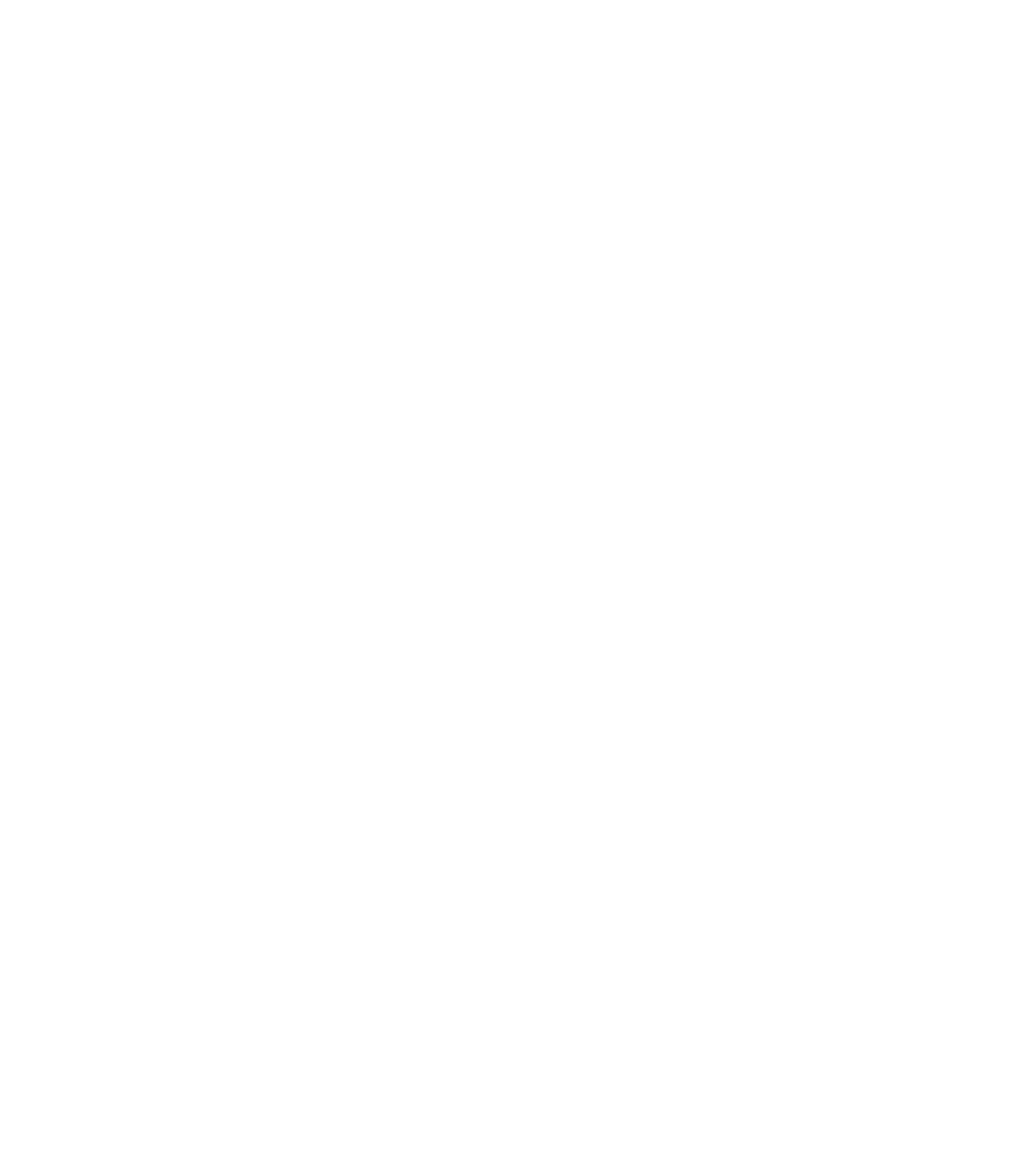
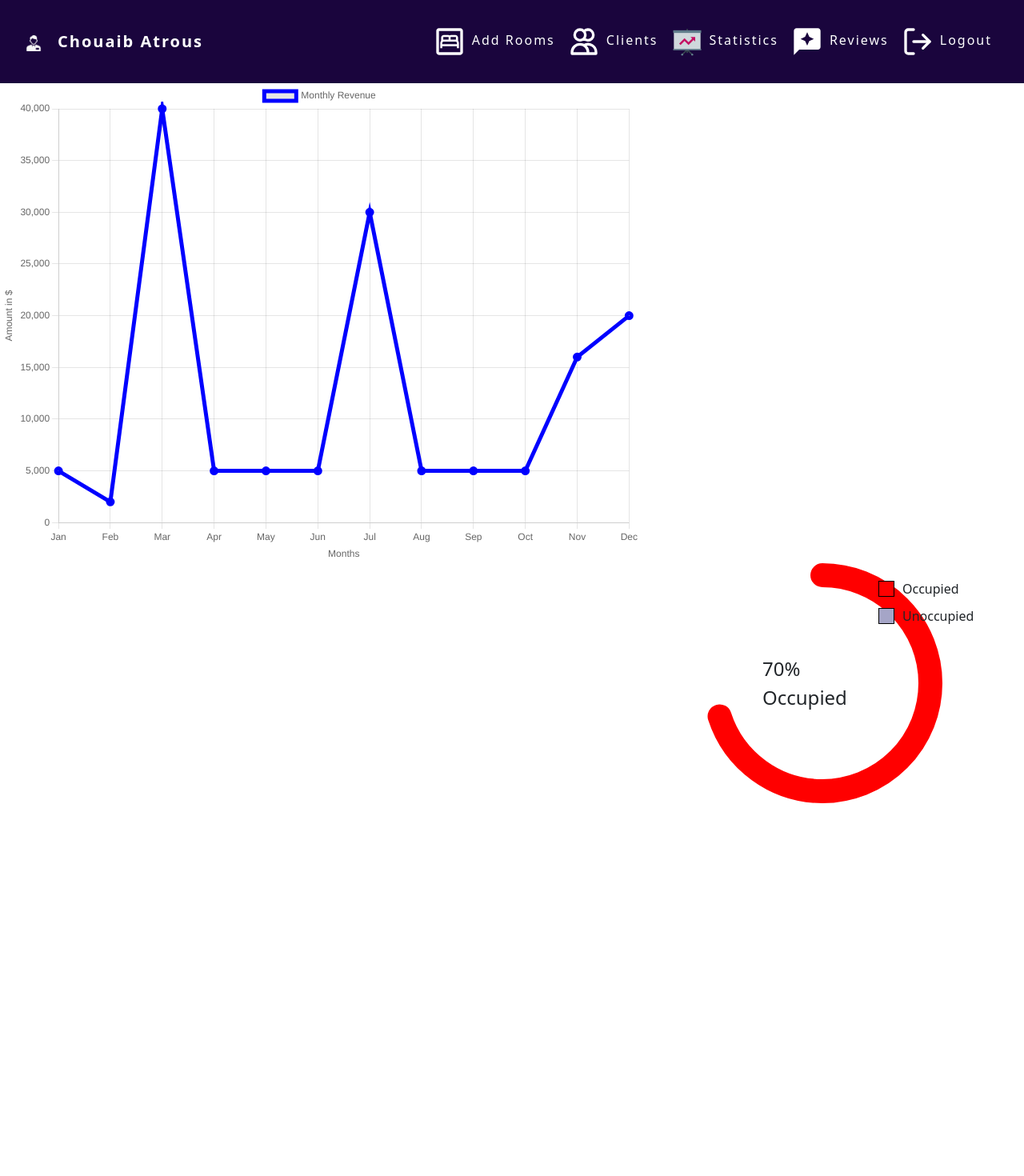
Before and after one commit to ValentynGenkin/Graduation_project_hotel_app, a React app in the folder client/: page /Statistics in a window 1280 px wide. Before the commit this address had no page. Shown: the top 1470 px of the page at 80% size. Before the commit the page ends 800 px from the top, so only its background shows below. Built offline with nearby package versions, Linux system fonts and the light colour scheme.

Commit message:
fixing the issue and adding statisticfile

```diff
--- a/client/package.json
+++ b/client/package.json
@@ -57,6 +57,7 @@
     "@react-icons/all-files": "^4.1.0",
     "all": "^0.0.0",
     "bootstrap": "^5.3.2",
+    "chart.js": "^4.4.0",
     "dependency": "^0.0.1",
     "font-awesome": "^4.7.0",
     "prop-types": "^15.7.2",
@@ -64,6 +65,8 @@
     "react-alice-carousel": "^2.8.0",
     "react-bootstrap": "^2.9.1",
     "react-calendar": "^4.6.1",
+    "react-chartjs-2": "^5.2.0",
+    "react-circular-progressbar": "^2.1.0",
     "react-dom": "^17.0.2",
     "react-icon": "^1.0.0",
     "react-icons": "^4.11.0",
--- a/client/src/App.jsx
+++ b/client/src/App.jsx
@@ -9,6 +9,7 @@ import Login from "./pages/Admin/Component/Login";
 import ClientRegistrationForm from "./pages/RegistrationForm/ClientRegistrationForm";
 import ExistAccountInfo from "./pages/Account/ExistAccountInfo";
 import ClientBookings from "./pages/Bookings/ClientBookings";
+import Statistics from "./pages/Admin/pages/Statistics";
 
 const App = () => {
   return (
@@ -24,6 +25,7 @@ const App = () => {
         <Route path="clients" element={<Clients />} />
         <Route path="AddRooms" element={<AddRooms />} />
         <Route path="Login" element={<Login />} />
+        <Route path="/Statistics" element={<Statistics />} />
       </Routes>
     </>
   );
--- /dev/null
+++ b/client/src/pages/Admin/CSS/Circle.css
@@ -0,0 +1,50 @@
+.container {
+  display: flex;
+  justify-content: flex-end;
+  align-items: flex-start;
+  height: 100vh;
+  margin-bottom: 50px;
+}
+
+.circle-container {
+  position: relative;
+  width: 300px;
+  height: 300px;
+  margin-right: 20px;
+}
+
+.legend-container {
+  position: absolute;
+  top: 20px;
+  left: 220px;
+}
+
+.legend {
+  display: flex;
+  align-items: center;
+  margin-bottom: 10px;
+}
+
+.legend-box {
+  width: 20px;
+  height: 20px;
+  border: 1px solid #000;
+  margin-right: 10px;
+}
+
+.red {
+  background-color: red;
+}
+
+.white {
+  background-color: rgb(165, 165, 199);
+}
+
+.text-inside {
+  font-size: 24px;
+  position: absolute;
+  top: 50%;
+  left: 50%;
+  transform: translate(-50%, -50%);
+  z-index: 2;
+}
--- /dev/null
+++ b/client/src/pages/Admin/Component/Chart.jsx
@@ -0,0 +1,104 @@
+import React, { useEffect, useRef } from "react";
+import Chart from "chart.js/auto";
+
+const RevenuChart = () => {
+  const chartRef = useRef(null);
+
+  useEffect(() => {
+    if (chartRef && chartRef.current) {
+      const myChart = new Chart(chartRef.current, {
+        type: "line",
+        data: {
+          labels: [
+            "Jan",
+            "Feb",
+            "Mar",
+            "Apr",
+            "May",
+            "Jun",
+            "Jul",
+            "Aug",
+            "Sep",
+            "Oct",
+            "Nov",
+            "Dec",
+          ],
+          datasets: [
+            {
+              label: "Monthly Revenue",
+              data: [
+                5000,
+                2000,
+                40000,
+                5000,
+                5000,
+                5000,
+                30000,
+                5000,
+                5000,
+                5000,
+                16000,
+                20000,
+              ],
+              borderColor: "blue", // Color for the line
+              borderWidth: 5, // Width of the line
+              fill: false,
+            },
+          ],
+        },
+        options: {
+          responsive: true,
+          maintainAspectRatio: false,
+          scales: {
+            y: {
+              beginAtZero: true,
+              title: {
+                display: true,
+                text: "Amount in $",
+              },
+              ticks: {
+                precision: 1, // Configure decimal precision for y-axis
+              },
+            },
+            x: {
+              title: {
+                display: true,
+                text: "Months",
+              },
+            },
+          },
+          plugins: {
+            annotation: {
+              annotations: {
+                note: {
+                  type: "line",
+                  drawTime: "afterDatasetsDraw",
+                  mode: "horizontal",
+                  scaleID: "y",
+                  value: 25000,
+                  borderColor: "black",
+                  borderWidth: 2,
+                  label: {
+                    backgroundColor: "black",
+                    color: "white",
+                    content:
+                      "Net income after worker and facilities deductions",
+                    enabled: true,
+                  },
+                },
+              },
+            },
+          },
+        },
+      });
+    }
+  }, []);
+
+  return (
+    <div style={{ width: "800px", height: "600px" }}>
+      <canvas ref={chartRef} />
+    </div>
+  );
+};
+
+export default RevenuChart;
--- /dev/null
+++ b/client/src/pages/Admin/Component/Circle.jsx
@@ -0,0 +1,38 @@
+import React from "react";
+import "react-circular-progressbar/dist/styles.css";
+import { CircularProgressbarWithChildren } from "react-circular-progressbar";
+import "../CSS/Circle.css";
+
+const HotelRoomCircle = () => {
+  const occupiedPercentage = 70; // For example, 70% occupied rooms
+  const unoccupiedPercentage = 100 - occupiedPercentage;
+
+  return (
+    <div className="container">
+      <div className="circle-container">
+        <CircularProgressbarWithChildren
+          value={occupiedPercentage}
+          styles={{
+            path: { stroke: "red" }, // Red path for occupied
+            trail: { stroke: "#fff" }, // White trail for unoccupied
+          }}
+          strokeWidth={10}
+        >
+          <div className="text-inside">{occupiedPercentage}% Occupied</div>
+        </CircularProgressbarWithChildren>
+        <div className="legend-container">
+          <div className="legend">
+            <div className="legend-box red"></div>
+            <span>Occupied</span>
+          </div>
+          <div className="legend">
+            <div className="legend-box white"></div>
+            <span>Unoccupied</span>
+          </div>
+        </div>
+      </div>
+    </div>
+  );
+};
+
+export default HotelRoomCircle;
--- a/client/src/pages/Admin/Component/Login.jsx
+++ b/client/src/pages/Admin/Component/Login.jsx
@@ -1,6 +1,6 @@
 import React, { useState } from "react";
 import { useNavigate } from "react-router-dom";
-import "../CSS/LoginForm.css";
+import "../CSS/Loginform.css";
 
 const LoginForm = () => {
   const [formData, setFormData] = useState({
--- a/client/src/pages/Admin/Component/Navbar.jsx
+++ b/client/src/pages/Admin/Component/Navbar.jsx
@@ -24,26 +24,25 @@ const Navbar = () => {
         </Link>
         <div className="nav-links">
           <Link to="/AddRooms" className="nav-link">
-            <MdOutlineBedroomParent className="icon" />{" "}
-            {/* Use MdOutlineBedroomParent icon */}
+            <MdOutlineBedroomParent className="icon" />
             Add Rooms
           </Link>
           <Link to="/Clients" className="nav-link">
-            <HiOutlineUsers className="icon" /> {/* Use HiOutlineUsers icon */}
+            <HiOutlineUsers className="icon" />
             Clients
           </Link>
-          {/* Add Statistics Link */}
+
           <Link to="/Statistics" className="nav-link">
-            <FcStatistics className="icon" /> {/* Use FcStatistics icon */}
+            <FcStatistics className="icon" />
             Statistics
           </Link>
           <Link to="/Reviews" className="nav-link">
-            <MdReviews className="icon" /> {/* Use MdReviews icon */}
+            <MdReviews className="icon" />
             Reviews
           </Link>
 
           <Link to="/Login" className="nav-link">
-            <LuLogOut className="icon" /> {/* Use LuLogOut icon */}
+            <LuLogOut className="icon" />
             Logout
           </Link>
         </div>
--- /dev/null
+++ b/client/src/pages/Admin/pages/Statistics.jsx
@@ -0,0 +1,18 @@
+import React from "react";
+import Chart from "../Component/Chart";
+import Circle from "../Component/Circle";
+import Navbar from "../Component/Navbar";
+import Footer from "../Component/Footer";
+
+const Statistics = () => {
+  return (
+    <div style={{ overflowX: "hidden" }}>
+      <Navbar />
+      <Chart />
+      <Circle />
+      <Footer />
+    </div>
+  );
+};
+
+export default Statistics;
```
Also changed, not shown: 1 other file (tests, documents, lock files or other folders).
